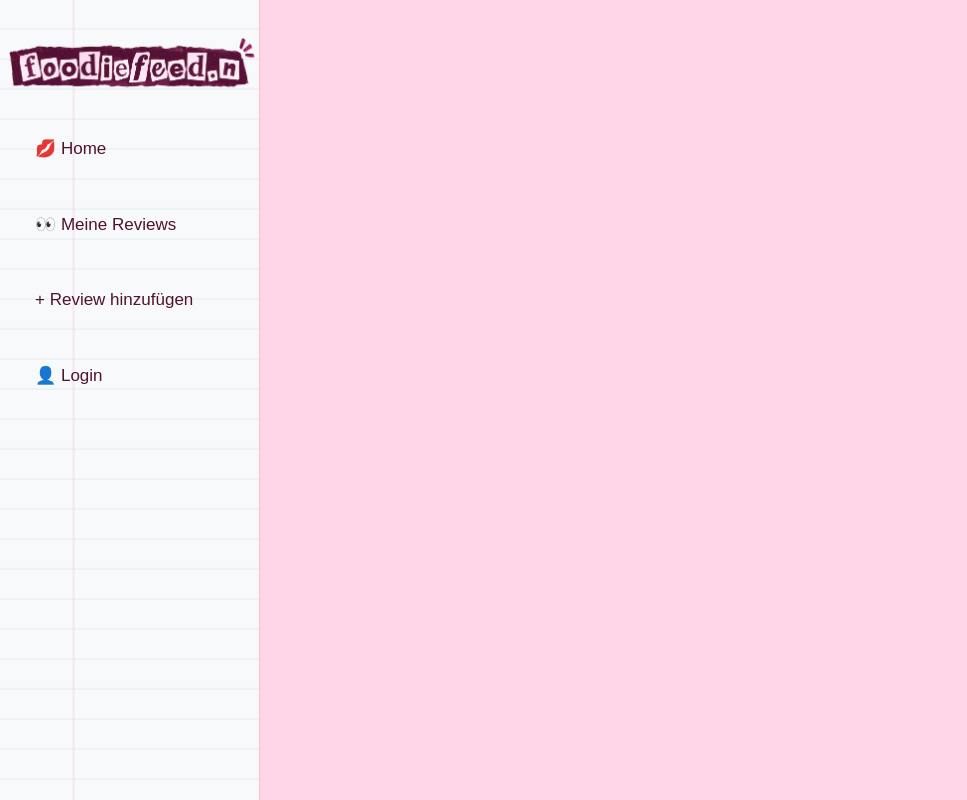
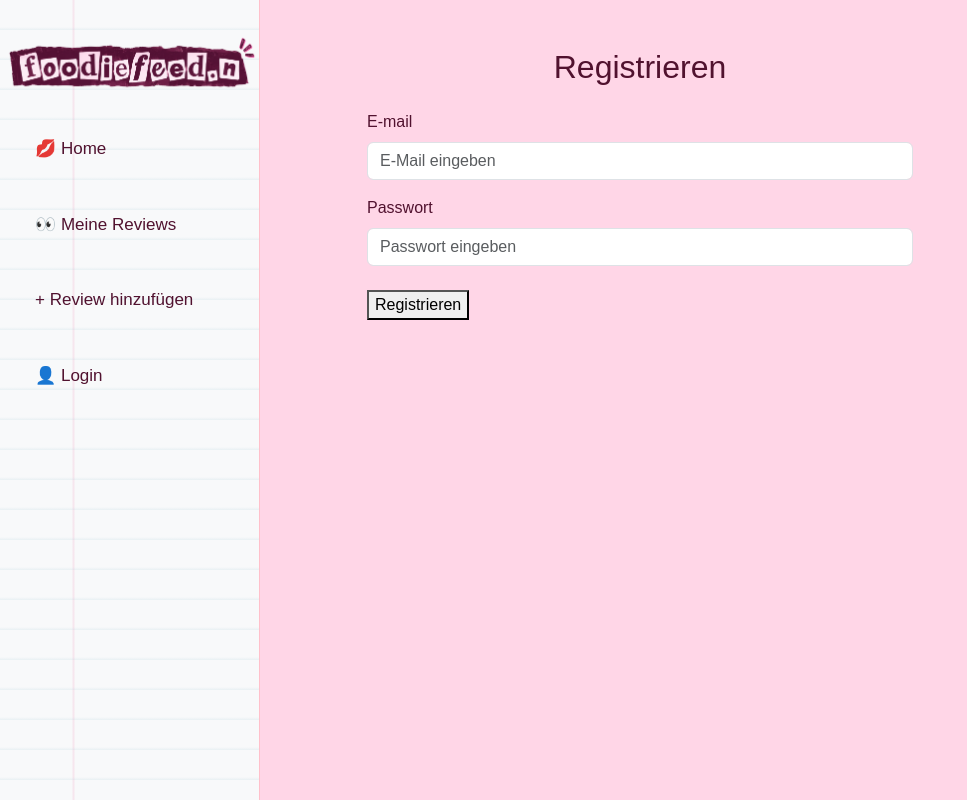
Before and after one commit to DaniaM16/foodiefeed-frontend, an Angular app: page /register in a window 1280 px wide. Before the commit this address led to /. Shown: the whole page, without its empty margins (0-967 px from the left). Built offline with nearby package versions, Linux system fonts and the light colour scheme.

Commit message:
route von register erstellt

```diff
--- a/src/app/app.routes.ts
+++ b/src/app/app.routes.ts
@@ -3,12 +3,15 @@ import { Home } from './home/home';
 import { Reviews } from './reviews/reviews';
 import { Login } from './login/login';
 import { AddReview } from './add-review/add-review';
+import { Register } from './register/register';
 
 export const routes: Routes = [
     { path: '', component:Home },
     { path: 'reviews', component: Reviews },
     { path: 'login', component: Login },
     { path: 'add-review', component: AddReview },
-    { path: 'edit-review/:id', component: AddReview }
+    { path: 'edit-review/:id', component: AddReview },
+    { path: 'login', component: Login },
+    { path: 'register', component: Register }
 
 ];
--- /dev/null
+++ b/src/app/register/register.html
@@ -0,0 +1,43 @@
+<form [formGroup]="form">
+
+    <div class="container py-5">
+        <div class="row justify-content-center">
+            <div class="col-12 col-md-8 col-lg-6">
+
+                <div class="login-box">
+
+                    <h2 class="text-center mb-4">Registrieren</h2>
+
+                    <div class="mb-3">
+                        <label for="email" class="form-label">E-mail</label>
+
+                        <input type="email"
+                        id="email"
+                        class="form-control"
+                        formControlName="emailControl"
+                        placeholder="E-Mail eingeben">
+                    </div>
+
+                    <div class="mb-4">
+                        <label for="password" class="form-label">Passwort</label>
+
+                        <input type="password"
+                        id="password"
+                        class="form-control"
+                        formControlName="passwordControl"
+                        placeholder="Passwort eingeben">
+                    </div>
+                    <button
+                    type="button"
+                    class="login-button"
+                    (click)="register()">
+                    Registrieren
+                </button>
+
+                </div>
+
+            </div>
+        </div>
+    </div>
+
+</form>
--- /dev/null
+++ b/src/app/register/register.ts
@@ -0,0 +1,27 @@
+import { Component } from '@angular/core';
+import { FormControl, FormGroup, ReactiveFormsModule } from '@angular/forms';
+import { Backend } from '../shared/backend';
+
+@Component({
+  selector: 'app-register',
+  imports: [ReactiveFormsModule],
+  templateUrl: './register.html',
+  styleUrl: './register.css',
+})
+export class Register {
+
+  form = new FormGroup({
+    emailControl: new FormControl<string> (''),
+    passwordControl: new FormControl<string> ('')
+  });
+  constructor(private backend: Backend) {}
+
+  async register() {
+    const email = this.form.value.emailControl ?? '';
+    const password = this.form.value.passwordControl ?? '';
+
+    const user = await this.backend.register(email, password);
+
+    console.log('Registrierter User:', user);
+  }
+}
--- a/src/app/shared/backend.ts
+++ b/src/app/shared/backend.ts
@@ -71,5 +71,24 @@ export class Backend {
     return user;
   }
 
+  async register(email: string, password: string): Promise<any> {
+
+    let response = await fetch(this.apiURL + '/register', {
+      method: 'POST',
+      headers: {
+        'Content-Type': 'application/json'
+      },
+      body: JSON.stringify({
+        email: email,
+        password: password
+      })
+    });
+
+    let user = await response.json();
+
+    return user;
+
+  }
+
 
 }
```
Also changed, not shown: src/app/register/register.css (added), 1 other file (tests, documents, lock files or other folders).
